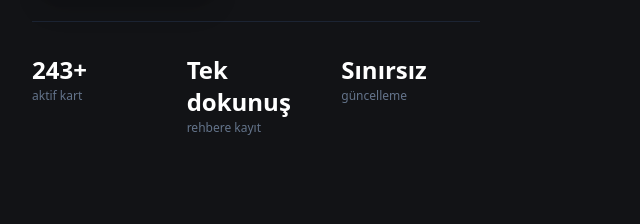
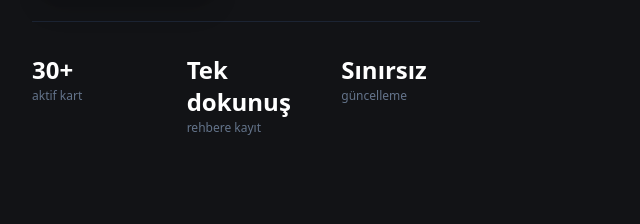
Before and after one commit to Ravix06/nfc-kart, a website: page index.html in a window 1280 px wide. Shown: the part 449-673 px from the top of the page, 0-640 px from the left. Drawn offline with nearby package versions, Linux system fonts and the light colour scheme.

Commit message:
Add files via upload

```diff
--- a/index.html
+++ b/index.html
@@ -104,7 +104,7 @@
                 <!-- Live Stats Row -->
                 <div class="pt-8 grid grid-cols-3 gap-4 border-t border-slate-800/80 max-w-md">
                     <div>
-                        <div class="text-2xl font-black text-white">243+</div>
+                        <div class="text-2xl font-black text-white">30+</div>
                         <div class="text-xs text-slate-500 font-medium mt-0.5">aktif kart</div>
                     </div>
                     <div>
```
